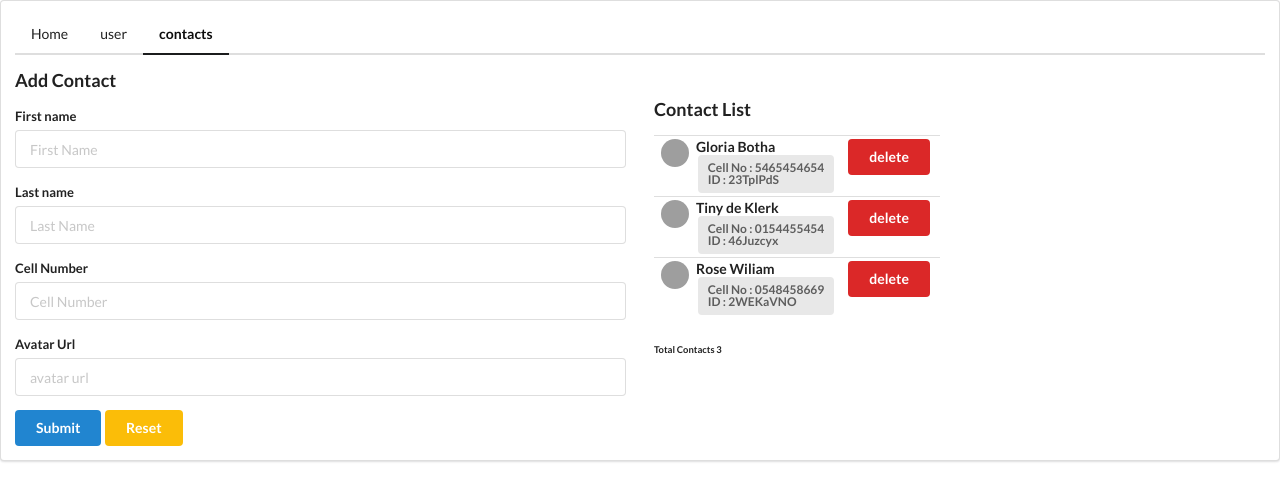
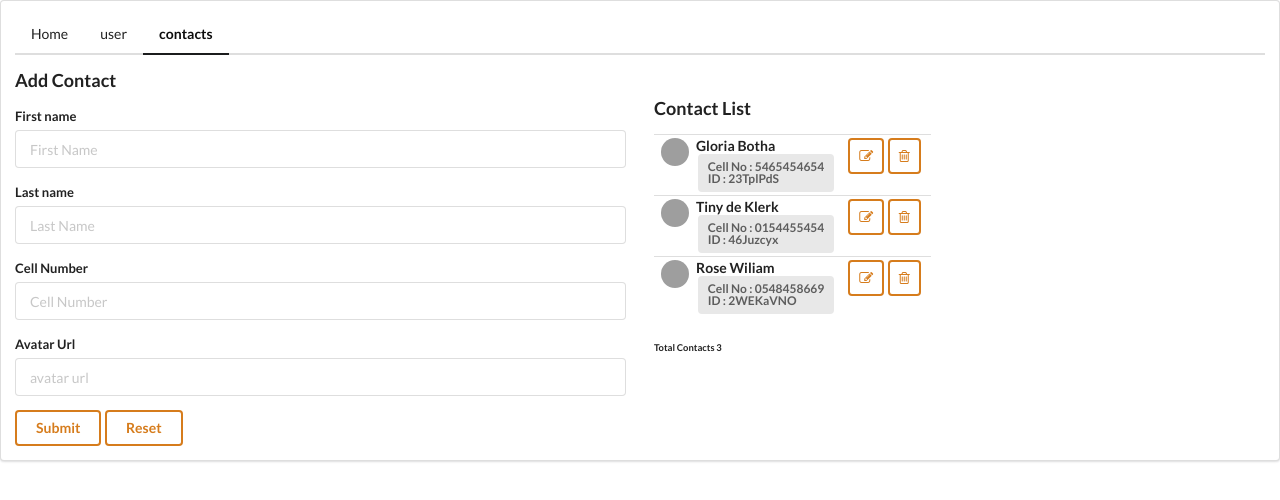
Before and after one commit to Brian611/reactcontactapp, a React (Create React App) app: page /contacts in a window 1280 px wide. Shown: the top 500 px of the page. Built offline with nearby package versions, Linux system fonts and the light colour scheme; grey boxes are pictures that could not be loaded.

Commit message:
modified ui for crud operations and delete functionality

```diff
--- a/public/index.html
+++ b/public/index.html
@@ -13,6 +13,7 @@
   <link rel="shortcut icon" href="%PUBLIC_URL%/favicon.ico">
   <!-- Latest compiled and minified CSS -->
   <link rel="stylesheet" href="https://cdn.jsdelivr.net/semantic-ui/2.2.10/semantic.min.css">
+  <link href="https://maxcdn.bootstrapcdn.com/font-awesome/4.7.0/css/font-awesome.min.css" rel="stylesheet" integrity="sha384-wvfXpqpZZVQGK6TAh5PVlGOfQNHSoD2xbE+QkPxCAFlNEevoEH3Sl0sibVcOQVnN" crossorigin="anonymous">
   <link rel="stylesheet" href="style.css">
   <!--
       Notice the use of %PUBLIC_URL% in the tags above.
--- a/src/Components/AddContact.js
+++ b/src/Components/AddContact.js
@@ -62,8 +62,8 @@ class AddContact extends Component {
                             </div>
 
                             <div className="seven wide field">
-                                <button className="ui button primary" type="submit">Submit</button>
-                                <button onClick={() => this.clearFormInput} className="ui button yellow" type="reset">Reset</button>
+                                <button className="ui inverted brown button" type="submit">Submit</button>
+                                <button onClick={() => this.clearFormInput} className="ui inverted brown button" type="reset">Reset</button>
                             </div>
                         </div>
                     </div>
--- a/src/Components/Contacts.js
+++ b/src/Components/Contacts.js
@@ -21,6 +21,7 @@ class Contacts extends Component {
         this.handleSubmit = this.handleSubmit.bind(this);
         this.onSelectedContact = this.onSelectedContact.bind(this);
         this.onAddContact = this.onAddContact.bind(this);
+        this.deleteContact = this.deleteContact.bind(this);
     }
 
     handleSubmit(e) {
@@ -37,6 +38,9 @@ class Contacts extends Component {
         this.setState({ contacts: toBeAddedContact });
         console.log("new contact", this.state);
     }
+    deleteContact(contact) {
+        this.state.contacts.splice(contact, 1);
+    }
     render() {
 
         return (
@@ -47,7 +51,7 @@ class Contacts extends Component {
                         {this.state.editContact && <EditContact />}
                     </div>
                     <div className="eight wide colum">
-                        <Items onSelectedContact={this.onSelectedContact} contacts={this.state.contacts} />
+                        <Items deleteContact={this.deleteContact} onSelectedContact={this.onSelectedContact} contacts={this.state.contacts} />
                     </div>
                 </div>
             </div>
--- a/src/Components/EditContact.js
+++ b/src/Components/EditContact.js
@@ -32,8 +32,8 @@ class EditContact extends Component {
                             </div>
 
                             <div className="seven wide field">
-                                <button className="ui button primary" type="submit">Submit</button>
-                                <button onClick={() => this.setState({})} className="ui button primary" type="reset">Reset</button>
+                                <button className="ui inverted brown button" type="submit">Submit</button>
+                                <button onClick={() => this.setState({})} className="ui inverted brown button" type="reset">Reset</button>
                             </div>
                         </div>
                     </div>
--- a/src/Components/Item.js
+++ b/src/Components/Item.js
@@ -1,11 +1,16 @@
 import React from 'react';
 
-function Item({ contact, onSelectedContact }) {
+function Item({ contact, onSelectedContact , deleteContact}) {
 
     return (
         <div className="item" onClick={() => onSelectedContact(contact)}>
             <div className="right floated content">
-                    <div className="negative button ui">delete</div>
+                <button className="ui inverted brown  icon button">
+                    <i className="fa fa-pencil-square-o" aria-hidden="true"></i>
+                </button>
+                <button onClick={() => deleteContact(contact)} className="ui inverted brown  icon button">
+                    <i className="fa fa-trash-o" aria-hidden="true"></i>
+                </button>
             </div>
             <img className="ui avatar image" src={contact.avatar} alt={contact.firstName}></img>
             <div className="content">
--- a/src/Components/Items.js
+++ b/src/Components/Items.js
@@ -1,15 +1,15 @@
 import React from 'react';
 import Item from './Item';
 
-const Items = ({ contacts, onSelectedContact }) => {
+const Items = ({ contacts, onSelectedContact, deleteContact }) => {
 
     const singleContact = contacts.map((contact) => {
-        return <Item onSelectedContact={onSelectedContact} key={contact.id} contact={contact} />
+        return <Item deleteContact={deleteContact} onSelectedContact={onSelectedContact} key={contact.id} contact={contact} />
     });
 
     return (
         <div>
-             <h3 id="contact-list">Contact List</h3>
+            <h3 id="contact-list">Contact List</h3>
             <div className="ui celled animated list">
                 {singleContact}
                 <h6> Total Contacts <span className="label label-info">{contacts.length}</span></h6>
```
Lines whose indentation alone changed are shown as unchanged.
